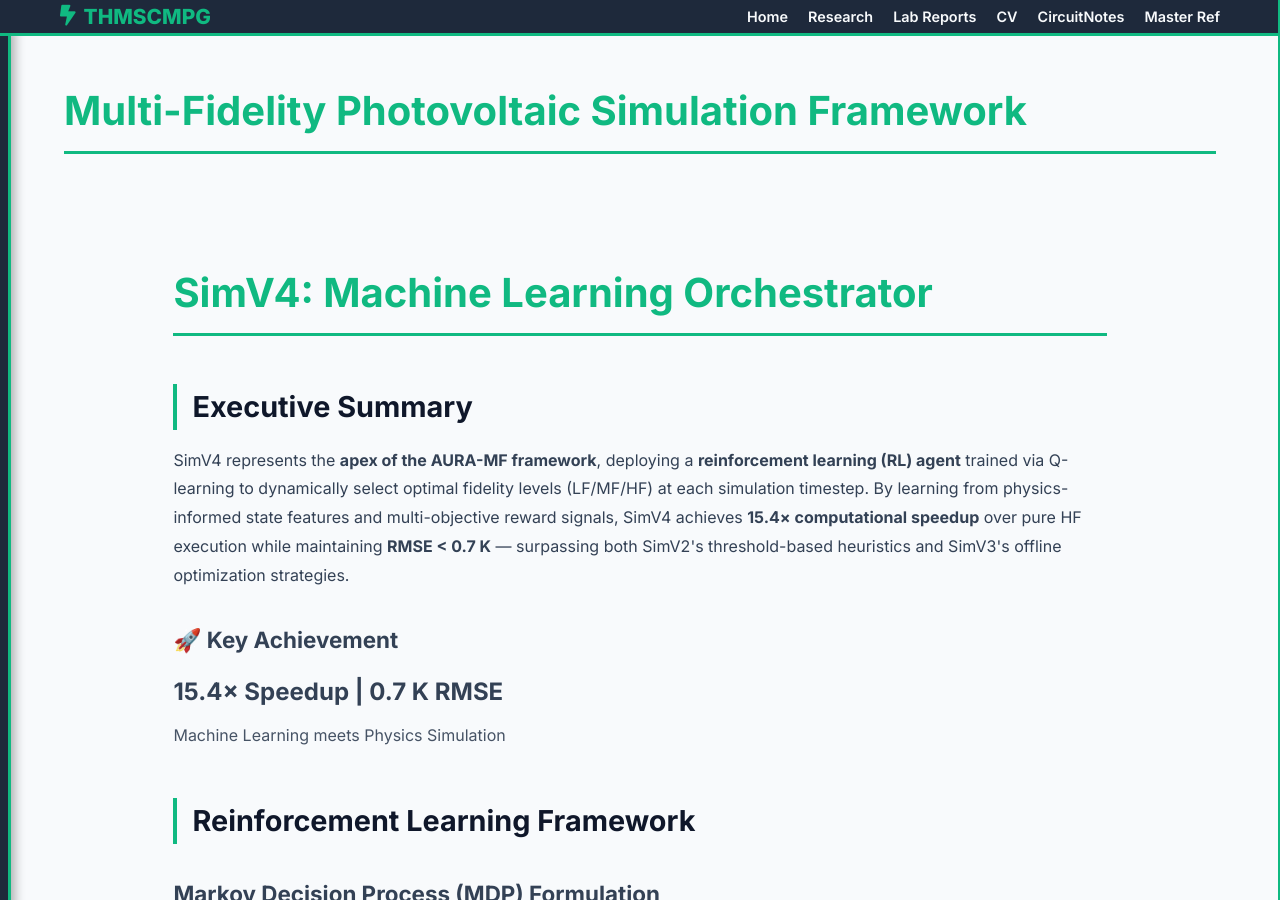
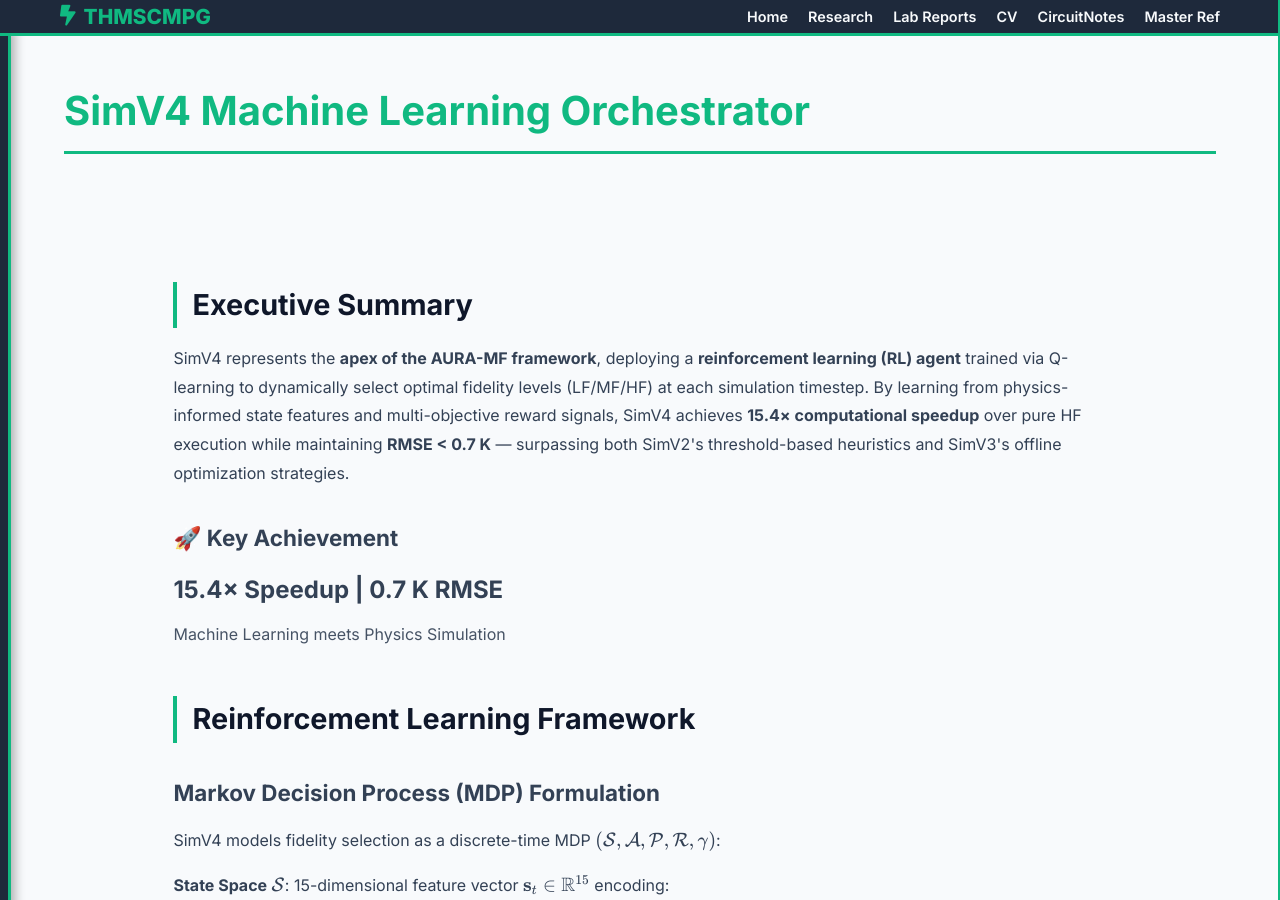
Before and after one commit to THMSCMPG/AURA-MF, a Jekyll site: the page built from docs/simv4-ml-orchestrator.html, in a window 1280 px wide and 900 px high. Built offline with Jekyll 4.4.1, drawn with Linux system fonts in a browser that asks for light colours.

Commit message:
Update simv4-ml-orchestrator.html

```diff
--- a/docs/simv4-ml-orchestrator.html
+++ b/docs/simv4-ml-orchestrator.html
@@ -1,11 +1,10 @@
 ---
 layout: default
-title: Multi-Fidelity Photovoltaic Simulation Framework
+title: SimV4 Machine Learning Orchestrator
 weight: 5
 ---
 
     <main>
-        <h1>SimV4: Machine Learning Orchestrator</h1>
 
         <div class="executive-summary">
             <h2>Executive Summary</h2>
```
